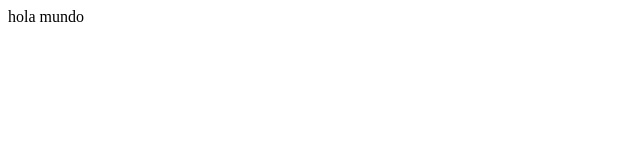
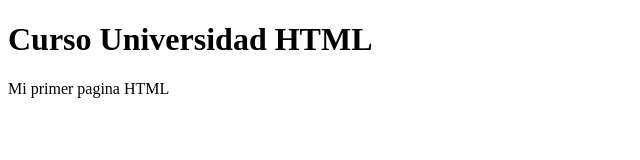
Before and after one commit to kimberly284/Kimberly-Tathiana, a plain HTML site: page HTML/practicas.html in a window 1280 px wide. Shown: the whole page, without its empty margins (0-640 px from the left). Drawn offline with Linux system fonts and the light colour scheme.

Commit message:
Update practicas.html

```diff
--- a/HTML/practicas.html
+++ b/HTML/practicas.html
@@ -1,8 +1,10 @@
+<!DOCTYPE html>
 <html>
-<head>
-<title>Ejemplo de hola mundo html</title>
-</head>
-<body>
-hola mundo
-</body>
+    <head>
+        <title>Universidad HTML</title>
+    </head>
+    <body>
+        <h1>Curso Universidad HTML</h1>
+        <p>Mi primer pagina HTML</p>
+    </body>
 </html>
```
